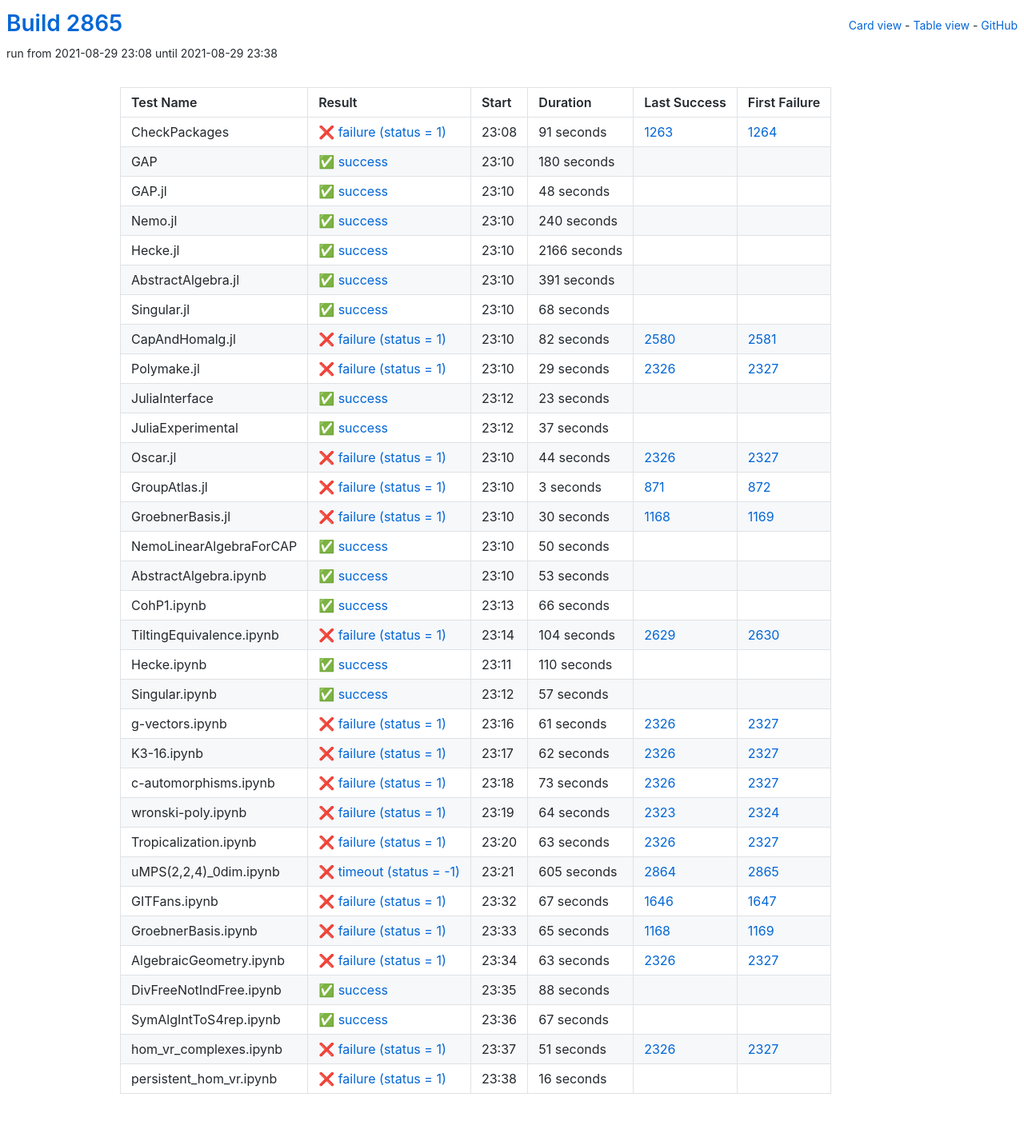
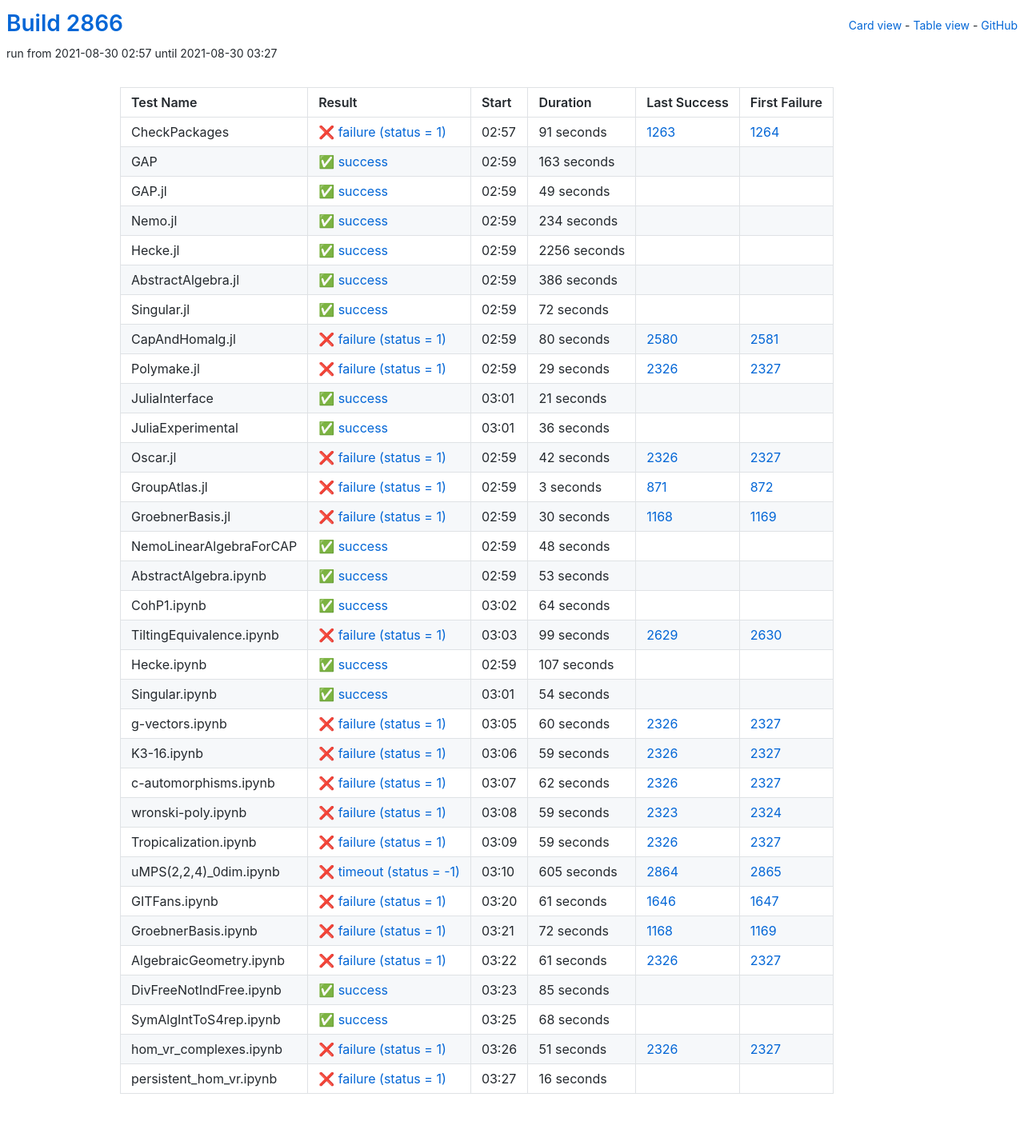
Before and after one commit to oscar-system/oscar-ci-status-stable, a Jekyll site: the page built from table.html, in a window 1280 px wide. Shown: the whole page at 80% size. Built offline with Jekyll 4.4.1, drawn with Linux system fonts in a browser that asks for light colours.

Commit message:
Build #2866

```diff
--- a/_data/ci.yml
+++ b/_data/ci.yml
@@ -1,6 +1,6 @@
 ---
-build: 2865
-build_url: https://oscarci.mathematik.uni-kl.de/job/oscar-stable/2865/
+build: 2866
+build_url: https://oscarci.mathematik.uni-kl.de/job/oscar-stable/2866/
 job: oscar-stable
 organization: oscar-system
 repo: oscar-ci-status-stable
@@ -8,8 +8,8 @@ repourl: https://github.com/oscar-system/oscar-ci-status-stable
 tests:
 - name: CheckPackages
   id: checkpackages
-  log: https://oscarci.mathematik.uni-kl.de/job/oscar-stable/2865/artifact/logs/build-2865/CheckPackages.log
-  start: 2021-08-29 23:08
+  log: https://oscarci.mathematik.uni-kl.de/job/oscar-stable/2866/artifact/logs/build-2866/CheckPackages.log
+  start: 2021-08-30 02:57
   success: false
   exitcode: 1
   status: failure
@@ -20,92 +20,92 @@ tests:
   first_failure_url: https://oscarci.mathematik.uni-kl.de/job/oscar-stable/1264/
 - name: GAP
   id: gap
-  log: https://oscarci.mathematik.uni-kl.de/job/oscar-stable/2865/artifact/logs/build-2865/GAP.log
-  start: 2021-08-29 23:10
+  log: https://oscarci.mathematik.uni-kl.de/job/oscar-stable/2866/artifact/logs/build-2866/GAP.log
+  start: 2021-08-30 02:59
   success: true
   exitcode: 0
   status: success
-  duration: 180
+  duration: 163
   last_success: false
   last_success_url:
   first_failure: false
   first_failure_url:
 - name: GAP.jl
   id: gap-jl
-  log: https://oscarci.mathematik.uni-kl.de/job/oscar-stable/2865/artifact/logs/build-2865/GAP.jl.log
-  start: 2021-08-29 23:10
+  log: https://oscarci.mathematik.uni-kl.de/job/oscar-stable/2866/artifact/logs/build-2866/GAP.jl.log
+  start: 2021-08-30 02:59
   success: true
   exitcode: 0
   status: success
-  duration: 48
+  duration: 49
   last_success: false
   last_success_url:
   first_failure: false
   first_failure_url:
 - name: Nemo.jl
   id: nemo-jl
-  log: https://oscarci.mathematik.uni-kl.de/job/oscar-stable/2865/artifact/logs/build-2865/Nemo.jl.log
-  start: 2021-08-29 23:10
+  log: https://oscarci.mathematik.uni-kl.de/job/oscar-stable/2866/artifact/logs/build-2866/Nemo.jl.log
+  start: 2021-08-30 02:59
   success: true
   exitcode: 0
   status: success
-  duration: 240
+  duration: 234
   last_success: false
   last_success_url:
   first_failure: false
   first_failure_url:
 - name: Hecke.jl
   id: hecke-jl
-  log: https://oscarci.mathematik.uni-kl.de/job/oscar-stable/2865/artifact/logs/build-2865/Hecke.jl.log
-  start: 2021-08-29 23:10
+  log: https://oscarci.mathematik.uni-kl.de/job/oscar-stable/2866/artifact/logs/build-2866/Hecke.jl.log
+  start: 2021-08-30 02:59
   success: true
   exitcode: 0
   status: success
-  duration: 2166
+  duration: 2256
   last_success: false
   last_success_url:
   first_failure: false
   first_failure_url:
 - name: AbstractAlgebra.jl
   id: abstractalgebra-jl
-  log: https://oscarci.mathematik.uni-kl.de/job/oscar-stable/2865/artifact/logs/build-2865/AbstractAlgebra.jl.log
-  start: 2021-08-29 23:10
+  log: https://oscarci.mathematik.uni-kl.de/job/oscar-stable/2866/artifact/logs/build-2866/AbstractAlgebra.jl.log
+  start: 2021-08-30 02:59
   success: true
   exitcode: 0
   status: success
-  duration: 391
+  duration: 386
   last_success: false
   last_success_url:
   first_failure: false
   first_failure_url:
 - name: Singular.jl
   id: singular-jl
-  log: https://oscarci.mathematik.uni-kl.de/job/oscar-stable/2865/artifact/logs/build-2865/Singular.jl.log
-  start: 2021-08-29 23:10
+  log: https://oscarci.mathematik.uni-kl.de/job/oscar-stable/2866/artifact/logs/build-2866/Singular.jl.log
+  start: 2021-08-30 02:59
   success: true
   exitcode: 0
   status: success
-  duration: 68
+  duration: 72
   last_success: false
   last_success_url:
   first_failure: false
   first_failure_url:
 - name: CapAndHomalg.jl
   id: capandhomalg-jl
-  log: https://oscarci.mathematik.uni-kl.de/job/oscar-stable/2865/artifact/logs/build-2865/CapAndHomalg.jl.log
-  start: 2021-08-29 23:10
+  log: https://oscarci.mathematik.uni-kl.de/job/oscar-stable/2866/artifact/logs/build-2866/CapAndHomalg.jl.log
+  start: 2021-08-30 02:59
   success: false
   exitcode: 1
   status: failure
-  duration: 82
+  duration: 80
   last_success: 2580
   last_success_url: https://oscarci.mathematik.uni-kl.de/job/oscar-stable/2580/
   first_failure: 2581
   first_failure_url: https://oscarci.mathematik.uni-kl.de/job/oscar-stable/2581/
 - name: Polymake.jl
   id: polymake-jl
-  log: https://oscarci.mathematik.uni-kl.de/job/oscar-stable/2865/artifact/logs/build-2865/Polymake.jl.log
-  start: 2021-08-29 23:10
+  log: https://oscarci.mathematik.uni-kl.de/job/oscar-stable/2866/artifact/logs/build-2866/Polymake.jl.log
+  start: 2021-08-30 02:59
   success: false
   exitcode: 1
   status: failure
@@ -116,44 +116,44 @@ tests:
   first_failure_url: https://oscarci.mathematik.uni-kl.de/job/oscar-stable/2327/
 - name: JuliaInterface
   id: juliainterface
-  log: https://oscarci.mathematik.uni-kl.de/job/oscar-stable/2865/artifact/logs/build-2865/JuliaInterface.log
-  start: 2021-08-29 23:12
+  log: https://oscarci.mathematik.uni-kl.de/job/oscar-stable/2866/artifact/logs/build-2866/JuliaInterface.log
+  start: 2021-08-30 03:01
   success: true
   exitcode: 0
   status: success
-  duration: 23
+  duration: 21
   last_success: false
   last_success_url:
   first_failure: false
   first_failure_url:
 - name: JuliaExperimental
   id: juliaexperimental
-  log: https://oscarci.mathematik.uni-kl.de/job/oscar-stable/2865/artifact/logs/build-2865/JuliaExperimental.log
-  start: 2021-08-29 23:12
+  log: https://oscarci.mathematik.uni-kl.de/job/oscar-stable/2866/artifact/logs/build-2866/JuliaExperimental.log
+  start: 2021-08-30 03:01
   success: true
   exitcode: 0
   status: success
-  duration: 37
+  duration: 36
   last_success: false
   last_success_url:
   first_failure: false
   first_failure_url:
 - name: Oscar.jl
   id: oscar-jl
-  log: https://oscarci.mathematik.uni-kl.de/job/oscar-stable/2865/artifact/logs/build-2865/Oscar.jl.log
-  start: 2021-08-29 23:10
+  log: https://oscarci.mathematik.uni-kl.de/job/oscar-stable/2866/artifact/logs/build-2866/Oscar.jl.log
+  start: 2021-08-30 02:59
   success: false
   exitcode: 1
   status: failure
-  duration: 44
+  duration: 42
   last_success: 2326
   last_success_url: https://oscarci.mathematik.uni-kl.de/job/oscar-stable/2326/
   first_failure: 2327
   first_failure_url: https://oscarci.mathematik.uni-kl.de/job/oscar-stable/2327/
 - name: GroupAtlas.jl
   id: groupatlas-jl
-  log: https://oscarci.mathematik.uni-kl.de/job/oscar-stable/2865/artifact/logs/build-2865/GroupAtlas.jl.log
-  start: 2021-08-29 23:10
+  log: https://oscarci.mathematik.uni-kl.de/job/oscar-stable/2866/artifact/logs/build-2866/GroupAtlas.jl.log
+  start: 2021-08-30 02:59
   success: false
   exitcode: 1
   status: failure
@@ -164,8 +164,8 @@ tests:
   first_failure_url: https://oscarci.mathematik.uni-kl.de/job/oscar-stable/872/
 - name: GroebnerBasis.jl
   id: groebnerbasis-jl
-  log: https://oscarci.mathematik.uni-kl.de/job/oscar-stable/2865/artifact/logs/build-2865/GroebnerBasis.jl.log
-  start: 2021-08-29 23:10
+  log: https://oscarci.mathematik.uni-kl.de/job/oscar-stable/2866/artifact/logs/build-2866/GroebnerBasis.jl.log
+  start: 2021-08-30 02:59
   success: false
   exitcode: 1
   status: failure
@@ -176,20 +176,20 @@ tests:
   first_failure_url: https://oscarci.mathematik.uni-kl.de/job/oscar-stable/1169/
 - name: NemoLinearAlgebraForCAP
   id: nemolinearalgebraforcap
-  log: https://oscarci.mathematik.uni-kl.de/job/oscar-stable/2865/artifact/logs/build-2865/NemoLinearAlgebraForCAP.log
-  start: 2021-08-29 23:10
+  log: https://oscarci.mathematik.uni-kl.de/job/oscar-stable/2866/artifact/logs/build-2866/NemoLinearAlgebraForCAP.log
+  start: 2021-08-30 02:59
   success: true
   exitcode: 0
   status: success
-  duration: 50
+  duration: 48
   last_success: false
   last_success_url:
   first_failure: false
   first_failure_url:
 - name: AbstractAlgebra.ipynb
   id: abstractalgebra-ipynb
-  log: https://oscarci.mathematik.uni-kl.de/job/oscar-stable/2865/artifact/logs/build-2865/AbstractAlgebra.ipynb.log
-  start: 2021-08-29 23:10
+  log: https://oscarci.mathematik.uni-kl.de/job/oscar-stable/2866/artifact/logs/build-2866/AbstractAlgebra.ipynb.log
+  start: 2021-08-30 02:59
   success: true
   exitcode: 0
   status: success
@@ -200,68 +200,80 @@ tests:
   first_failure_url:
 - name: CohP1.ipynb
   id: cohp1-ipynb
-  log: https://oscarci.mathematik.uni-kl.de/job/oscar-stable/2865/artifact/logs/build-2865/CohP1.ipynb.log
-  start: 2021-08-29 23:13
+  log: https://oscarci.mathematik.uni-kl.de/job/oscar-stable/2866/artifact/logs/build-2866/CohP1.ipynb.log
+  start: 2021-08-30 03:02
   success: true
   exitcode: 0
   status: success
-  duration: 66
+  duration: 64
   last_success: false
   last_success_url:
   first_failure: false
   first_failure_url:
 - name: TiltingEquivalence.ipynb
   id: tiltingequivalence-ipynb
-  log: https://oscarci.mathematik.uni-kl.de/job/oscar-stable/2865/artifact/logs/build-2865/TiltingEquivalence.ipynb.log
-  start: 2021-08-29 23:14
+  log: https://oscarci.mathematik.uni-kl.de/job/oscar-stable/2866/artifact/logs/build-2866/TiltingEquivalence.ipynb.log
+  start: 2021-08-30 03:03
   success: false
   exitcode: 1
   status: failure
-  duration: 104
+  duration: 99
   last_success: 2629
   last_success_url: https://oscarci.mathematik.uni-kl.de/job/oscar-stable/2629/
   first_failure: 2630
   first_failure_url: https://oscarci.mathematik.uni-kl.de/job/oscar-stable/2630/
 - name: Hecke.ipynb
   id: hecke-ipynb
-  log: https://oscarci.mathematik.uni-kl.de/job/oscar-stable/2865/artifact/logs/build-2865/Hecke.ipynb.log
-  start: 2021-08-29 23:11
+  log: https://oscarci.mathematik.uni-kl.de/job/oscar-stable/2866/artifact/logs/build-2866/Hecke.ipynb.log
+  start: 2021-08-30 02:59
   success: true
   exitcode: 0
   status: success
-  duration: 110
+  duration: 107
   last_success: false
   last_success_url:
   first_failure: false
   first_failure_url:
 - name: Singular.ipynb
   id: singular-ipynb
-  log: https://oscarci.mathematik.uni-kl.de/job/oscar-stable/2865/artifact/logs/build-2865/Singular.ipynb.log
-  start: 2021-08-29 23:12
+  log: https://oscarci.mathematik.uni-kl.de/job/oscar-stable/2866/artifact/logs/build-2866/Singular.ipynb.log
+  start: 2021-08-30 03:01
   success: true
   exitcode: 0
   status: success
-  duration: 57
+  duration: 54
   last_success: false
   last_success_url:
   first_failure: false
   first_failure_url:
 - name: g-vectors.ipynb
   id: g-vectors-ipynb
-  log: https://oscarci.mathematik.uni-kl.de/job/oscar-stable/2865/artifact/logs/build-2865/g-vectors.ipynb.log
-  start: 2021-08-29 23:16
+  log: https://oscarci.mathematik.uni-kl.de/job/oscar-stable/2866/artifact/logs/build-2866/g-vectors.ipynb.log
+  start: 2021-08-30 03:05
   success: false
   exitcode: 1
   status: failure
-  duration: 61
+  duration: 60
   last_success: 2326
   last_success_url: https://oscarci.mathematik.uni-kl.de/job/oscar-stable/2326/
   first_failure: 2327
   first_failure_url: https://oscarci.mathematik.uni-kl.de/job/oscar-stable/2327/
 - name: K3-16.ipynb
   id: k3-16-ipynb
-  log: https://oscarci.mathematik.uni-kl.de/job/oscar-stable/2865/artifact/logs/build-2865/K3-16.ipynb.log
-  start: 2021-08-29 23:17
+  log: https://oscarci.mathematik.uni-kl.de/job/oscar-stable/2866/artifact/logs/build-2866/K3-16.ipynb.log
+  start: 2021-08-30 03:06
+  success: false
+  exitcode: 1
+  status: failure
+  duration: 59
+  last_success: 2326
+  last_success_url: https://oscarci.mathematik.uni-kl.de/job/oscar-stable/2326/
+  first_failure: 2327
+  first_failure_url: https://oscarci.mathematik.uni-kl.de/job/oscar-stable/2327/
+- name: c-automorphisms.ipynb
+  id: c-automorphisms-ipynb
+  log: https://oscarci.mathematik.uni-kl.de/job/oscar-stable/2866/artifact/logs/build-2866/c-automorphisms.ipynb.log
+  start: 2021-08-30 03:07
   success: false
   exitcode: 1
   status: failure
@@ -270,46 +282,34 @@ tests:
   last_success_url: https://oscarci.mathematik.uni-kl.de/job/oscar-stable/2326/
   first_failure: 2327
   first_failure_url: https://oscarci.mathematik.uni-kl.de/job/oscar-stable/2327/
-- name: c-automorphisms.ipynb
-  id: c-automorphisms-ipynb
-  log: https://oscarci.mathematik.uni-kl.de/job/oscar-stable/2865/artifact/logs/build-2865/c-automorphisms.ipynb.log
-  start: 2021-08-29 23:18
+- name: wronski-poly.ipynb
+  id: wronski-poly-ipynb
+  log: https://oscarci.mathematik.uni-kl.de/job/oscar-stable/2866/artifact/logs/build-2866/wronski-poly.ipynb.log
+  start: 2021-08-30 03:08
   success: false
   exitcode: 1
   status: failure
-  duration: 73
-  last_success: 2326
-  last_success_url: https://oscarci.mathematik.uni-kl.de/job/oscar-stable/2326/
-  first_failure: 2327
-  first_failure_url: https://oscarci.mathematik.uni-kl.de/job/oscar-stable/2327/
-- name: wronski-poly.ipynb
-  id: wronski-poly-ipynb
-  log: https://oscarci.mathematik.uni-kl.de/job/oscar-stable/2865/artifact/logs/build-2865/wronski-poly.ipynb.log
-  start: 2021-08-29 23:19
-  success: false
-  exitcode: 1
-  status: failure
-  duration: 64
+  duration: 59
   last_success: 2323
   last_success_url: https://oscarci.mathematik.uni-kl.de/job/oscar-stable/2323/
   first_failure: 2324
   first_failure_url: https://oscarci.mathematik.uni-kl.de/job/oscar-stable/2324/
 - name: Tropicalization.ipynb
   id: tropicalization-ipynb
-  log: https://oscarci.mathematik.uni-kl.de/job/oscar-stable/2865/artifact/logs/build-2865/Tropicalization.ipynb.log
-  start: 2021-08-29 23:20
+  log: https://oscarci.mathematik.uni-kl.de/job/oscar-stable/2866/artifact/logs/build-2866/Tropicalization.ipynb.log
+  start: 2021-08-30 03:09
   success: false
   exitcode: 1
   status: failure
-  duration: 63
+  duration: 59
   last_success: 2326
   last_success_url: https://oscarci.mathematik.uni-kl.de/job/oscar-stable/2326/
   first_failure: 2327
   first_failure_url: https://oscarci.mathematik.uni-kl.de/job/oscar-stable/2327/
 - name: uMPS(2,2,4)_0dim.ipynb
   id: umps-2-2-4-0dim-ipynb
-  log: https://oscarci.mathematik.uni-kl.de/job/oscar-stable/2865/artifact/logs/build-2865/uMPS-2-2-4-_0dim.ipynb.log
-  start: 2021-08-29 23:21
+  log: https://oscarci.mathematik.uni-kl.de/job/oscar-stable/2866/artifact/logs/build-2866/uMPS-2-2-4-_0dim.ipynb.log
+  start: 2021-08-30 03:10
   success: false
   exitcode: -1
   status: timeout
@@ -320,68 +320,68 @@ tests:
   first_failure_url: https://oscarci.mathematik.uni-kl.de/job/oscar-stable/2865/
 - name: GITFans.ipynb
   id: gitfans-ipynb
-  log: https://oscarci.mathematik.uni-kl.de/job/oscar-stable/2865/artifact/logs/build-2865/GITFans.ipynb.log
-  start: 2021-08-29 23:32
+  log: https://oscarci.mathematik.uni-kl.de/job/oscar-stable/2866/artifact/logs/build-2866/GITFans.ipynb.log
+  start: 2021-08-30 03:20
   success: false
   exitcode: 1
   status: failure
-  duration: 67
+  duration: 61
   last_success: 1646
   last_success_url: https://oscarci.mathematik.uni-kl.de/job/oscar-stable/1646/
   first_failure: 1647
   first_failure_url: https://oscarci.mathematik.uni-kl.de/job/oscar-stable/1647/
 - name: GroebnerBasis.ipynb
   id: groebnerbasis-ipynb
-  log: https://oscarci.mathematik.uni-kl.de/job/oscar-stable/2865/artifact/logs/build-2865/GroebnerBasis.ipynb.log
-  start: 2021-08-29 23:33
+  log: https://oscarci.mathematik.uni-kl.de/job/oscar-stable/2866/artifact/logs/build-2866/GroebnerBasis.ipynb.log
+  start: 2021-08-30 03:21
   success: false
   exitcode: 1
   status: failure
-  duration: 65
+  duration: 72
   last_success: 1168
   last_success_url: https://oscarci.mathematik.uni-kl.de/job/oscar-stable/1168/
   first_failure: 1169
   first_failure_url: https://oscarci.mathematik.uni-kl.de/job/oscar-stable/1169/
 - name: AlgebraicGeometry.ipynb
   id: algebraicgeometry-ipynb
-  log: https://oscarci.mathematik.uni-kl.de/job/oscar-stable/2865/artifact/logs/build-2865/AlgebraicGeometry.ipynb.log
-  start: 2021-08-29 23:34
+  log: https://oscarci.mathematik.uni-kl.de/job/oscar-stable/2866/artifact/logs/build-2866/AlgebraicGeometry.ipynb.log
+  start: 2021-08-30 03:22
   success: false
   exitcode: 1
   status: failure
-  duration: 63
+  duration: 61
   last_success: 2326
   last_success_url: https://oscarci.mathematik.uni-kl.de/job/oscar-stable/2326/
   first_failure: 2327
   first_failure_url: https://oscarci.mathematik.uni-kl.de/job/oscar-stable/2327/
 - name: DivFreeNotIndFree.ipynb
   id: divfreenotindfree-ipynb
-  log: https://oscarci.mathematik.uni-kl.de/job/oscar-stable/2865/artifact/logs/build-2865/DivFreeNotIndFree.ipynb.log
-  start: 2021-08-29 23:35
+  log: https://oscarci.mathematik.uni-kl.de/job/oscar-stable/2866/artifact/logs/build-2866/DivFreeNotIndFree.ipynb.log
+  start: 2021-08-30 03:23
   success: true
   exitcode: 0
   status: success
-  duration: 88
+  duration: 85
   last_success: false
   last_success_url:
   first_failure: false
   first_failure_url:
 - name: SymAlgIntToS4rep.ipynb
   id: symalginttos4rep-ipynb
-  log: https://oscarci.mathematik.uni-kl.de/job/oscar-stable/2865/artifact/logs/build-2865/SymAlgIntToS4rep.ipynb.log
-  start: 2021-08-29 23:36
+  log: https://oscarci.mathematik.uni-kl.de/job/oscar-stable/2866/artifact/logs/build-2866/SymAlgIntToS4rep.ipynb.log
+  start: 2021-08-30 03:25
   success: true
   exitcode: 0
   status: success
-  duration: 67
+  duration: 68
   last_success: false
   last_success_url:
   first_failure: false
   first_failure_url:
 - name: hom_vr_complexes.ipynb
   id: hom-vr-complexes-ipynb
-  log: https://oscarci.mathematik.uni-kl.de/job/oscar-stable/2865/artifact/logs/build-2865/hom_vr_complexes.ipynb.log
-  start: 2021-08-29 23:37
+  log: https://oscarci.mathematik.uni-kl.de/job/oscar-stable/2866/artifact/logs/build-2866/hom_vr_complexes.ipynb.log
+  start: 2021-08-30 03:26
   success: false
   exitcode: 1
   status: failure
@@ -392,8 +392,8 @@ tests:
   first_failure_url: https://oscarci.mathematik.uni-kl.de/job/oscar-stable/2327/
 - name: persistent_hom_vr.ipynb
   id: persistent-hom-vr-ipynb
-  log: https://oscarci.mathematik.uni-kl.de/job/oscar-stable/2865/artifact/logs/build-2865/persistent_hom_vr.ipynb.log
-  start: 2021-08-29 23:38
+  log: https://oscarci.mathematik.uni-kl.de/job/oscar-stable/2866/artifact/logs/build-2866/persistent_hom_vr.ipynb.log
+  start: 2021-08-30 03:27
   success: false
   exitcode: 1
   status: failure
```
Also changed, not shown: README.md.
